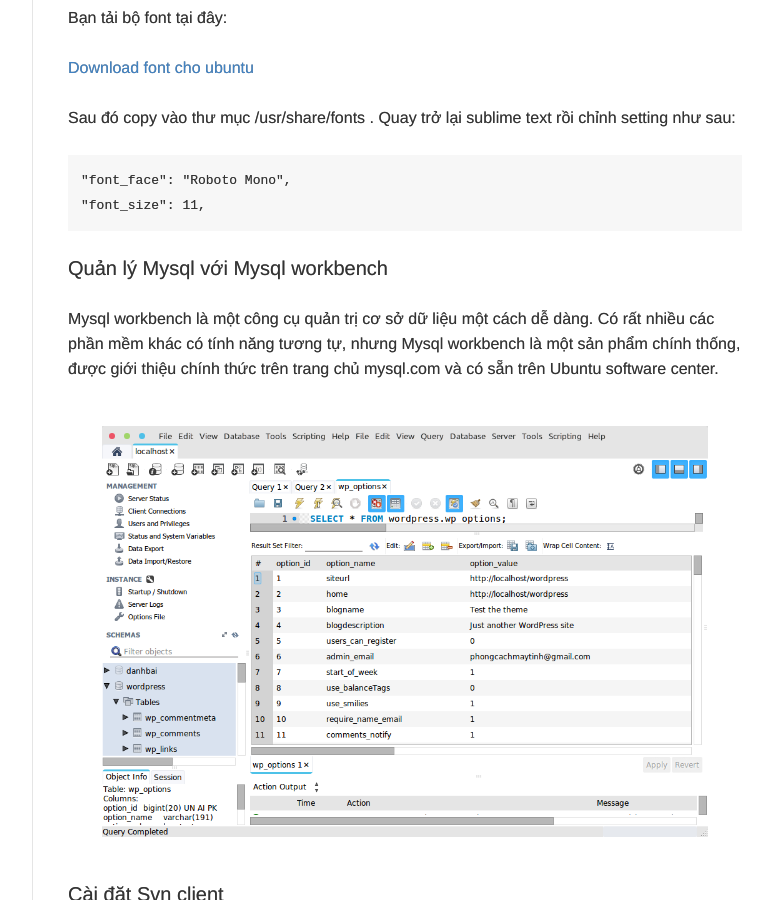
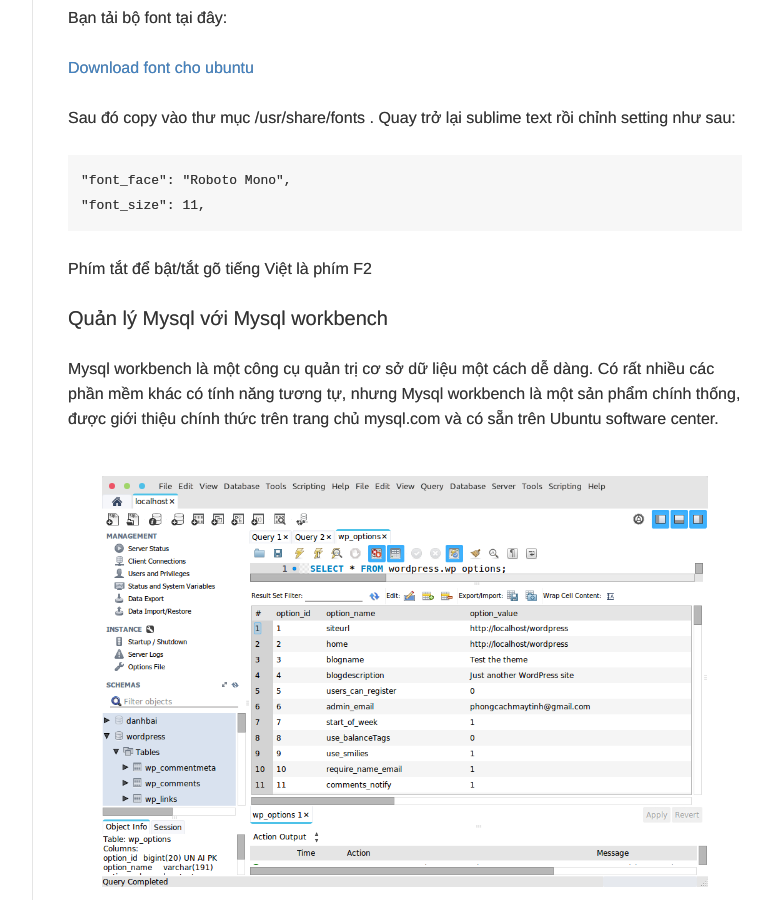
Before and after one commit to nguyentest/laptrinhcuocsong, a Jekyll site: the page built from _posts/2016-12-19-cai-dat-moi-truong-lap-trinh-web-tren-ubuntu-phan-2.md, in a window 1280 px wide and 900 px high, scrolled down 1238 px. Shown: the whole window, without its empty margins (378-1148 px from the left). Built offline with Jekyll 4.4.1, drawn with Linux system fonts in a browser that asks for light colours.

Commit message:
add new post: cai dat moi truong lap trinh web p2

````diff
--- a/_posts/2016-12-19-cai-dat-moi-truong-lap-trinh-web-tren-ubuntu-phan-2.md
+++ b/_posts/2016-12-19-cai-dat-moi-truong-lap-trinh-web-tren-ubuntu-phan-2.md
@@ -38,6 +38,8 @@
 "font_face": "Roboto Mono",
 "font_size": 11,
 ```
+
+Phím tắt để bật/tắt gõ tiếng Việt là phím F2
 
 ### Quản lý Mysql với Mysql workbench
 
````
